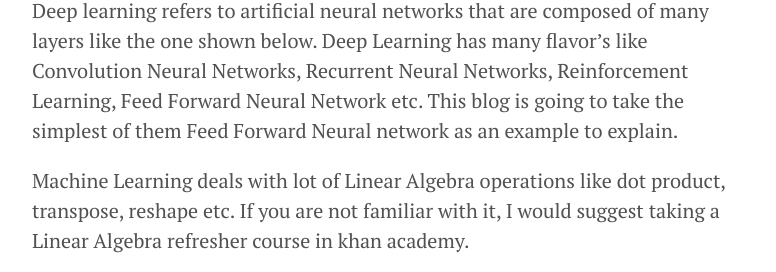
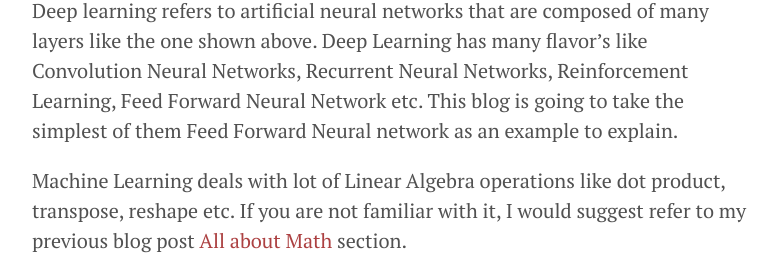
Before and after one commit to malaikannan/malaikannan.github.io, a Jekyll site: the page built from _posts/2017-01-21-DeepLearning Using Numpy.md, in a window 1280 px wide, cut to the strip 896-1168 px from the top of the page. Shown: the whole strip, without its empty margins (248-1024 px from the left). Built offline with Jekyll 4.4.1, drawn with Linux system fonts in a browser that asks for light colours.

```diff
--- a/_posts/2017-01-21-DeepLearning Using Numpy.md
+++ b/_posts/2017-01-21-DeepLearning Using Numpy.md
@@ -12,9 +12,9 @@ DeepLearning has been getting lot of good press for solving lot of complex probl
 
 ![Neural Network with 1 hidden layer](assets/2017-01-21-DeepLearning Using Numpy/first-project-idea-2.png)
 
-Deep learning refers to artificial neural networks that are composed of many layers like the one shown below. Deep Learning has many flavor's like Convolution Neural Networks, Recurrent Neural Networks, Reinforcement Learning, Feed Forward Neural Network etc. This blog is going to take the simplest of them Feed Forward Neural network as an example to explain.
+Deep learning refers to artificial neural networks that are composed of many layers like the one shown above. Deep Learning has many flavor's like Convolution Neural Networks, Recurrent Neural Networks, Reinforcement Learning, Feed Forward Neural Network etc. This blog is going to take the simplest of them Feed Forward Neural network as an example to explain.
 
-Machine Learning deals with lot of Linear Algebra operations like dot product, transpose, reshape etc. If you are not familiar with it, I would suggest taking a Linear Algebra refresher course in khan academy.
+Machine Learning deals with lot of Linear Algebra operations like dot product, transpose, reshape etc. If you are not familiar with it, I would suggest refer to my previous blog post [All about Math](http://malaikannan.io//2017/01/17/how-to-learn-deep-learning/) section.
 
 {% gist 1b09fb8c64f25ca8d57df325d3aa28d6 %}
 
```
